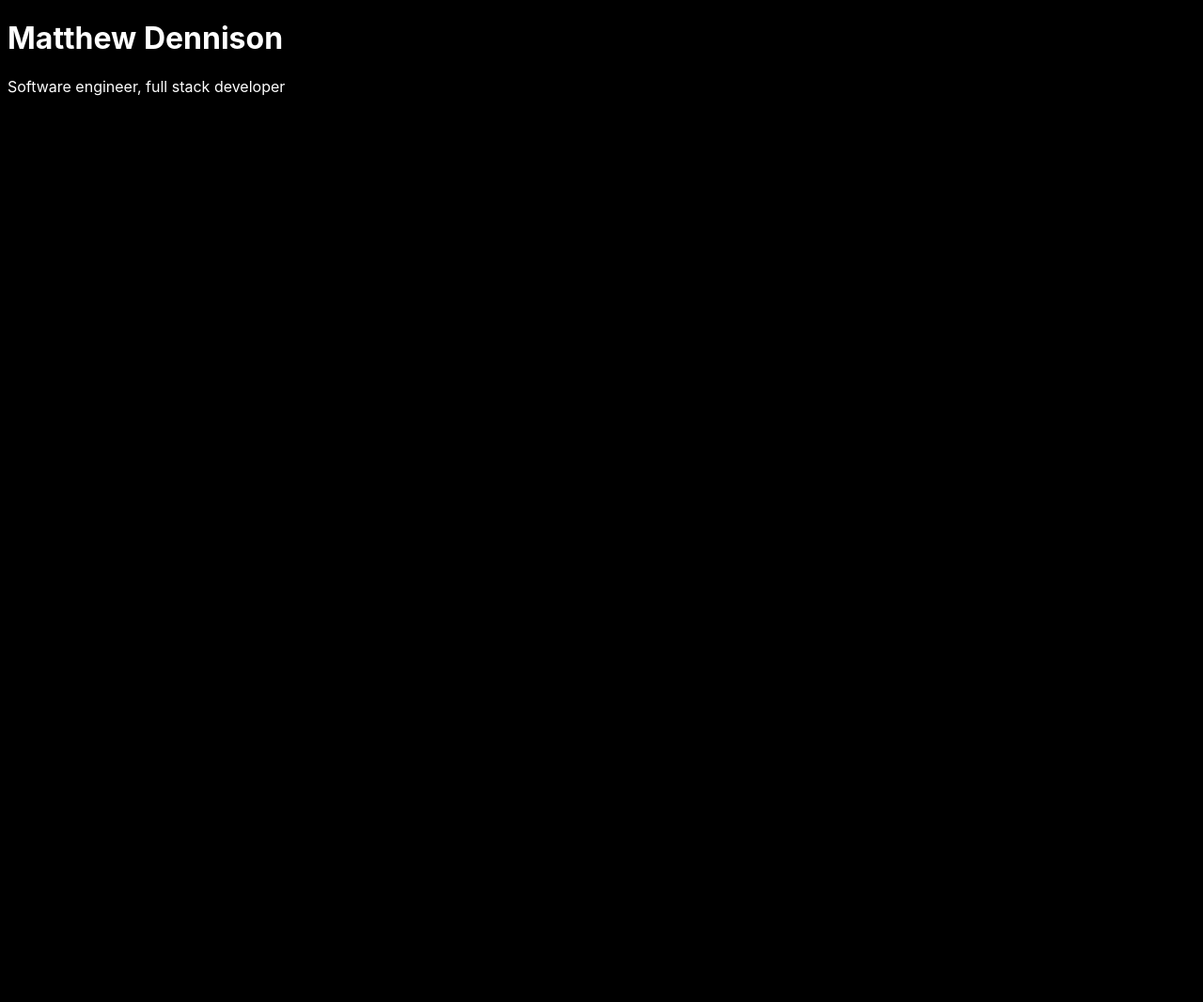
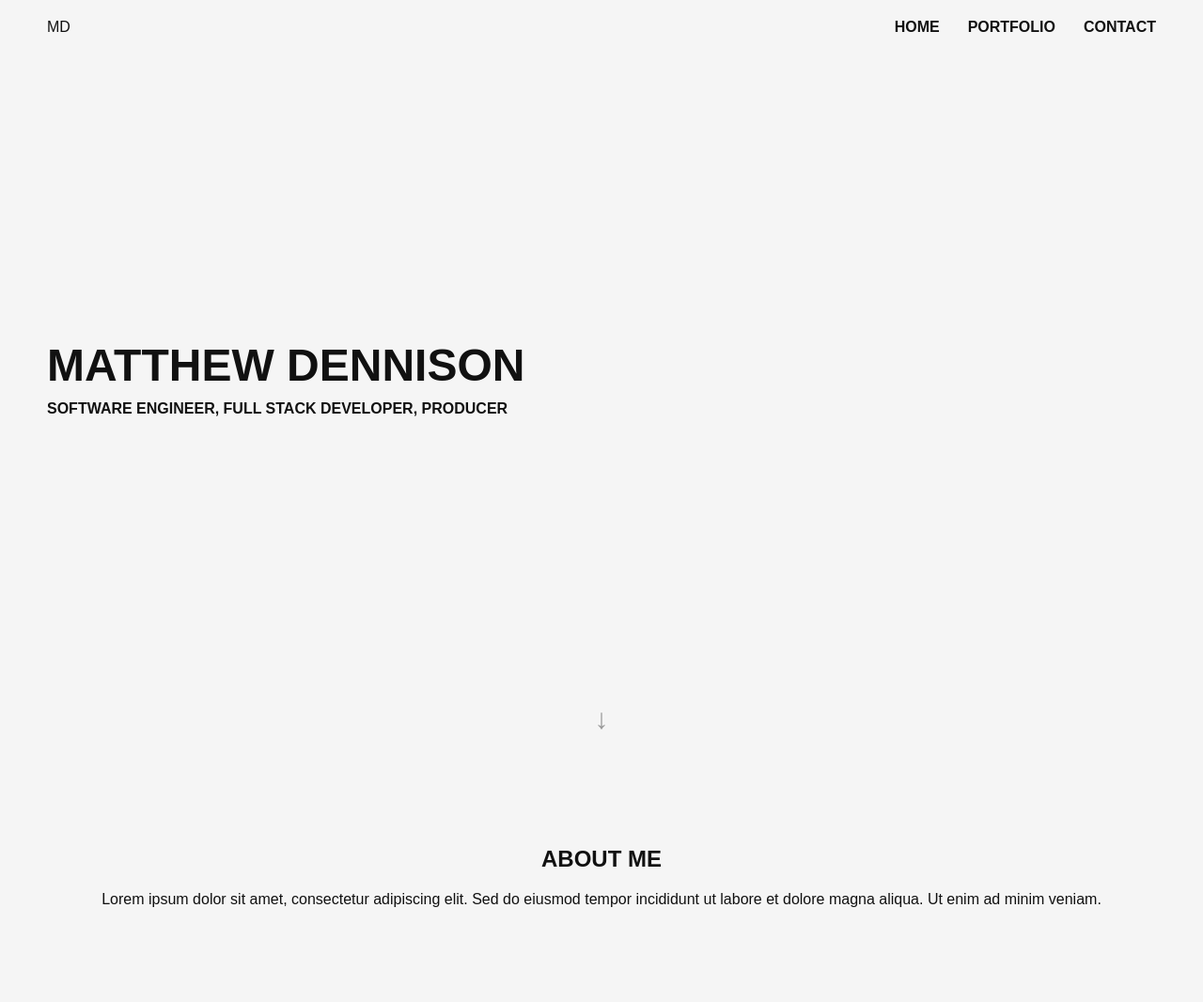
Before and after one commit to matthew-dennison/matthew-dennison.github.io, a plain HTML site: page index.html in a window 1280 px wide. Shown: the whole page at 94% size. Before the commit the page ends 800 px from the top, so only its background shows below. Drawn offline with Linux system fonts and the light colour scheme.

Commit message:
update everything

```diff
--- a/index.html
+++ b/index.html
@@ -1,13 +1,40 @@
 <!DOCTYPE html>
-<html>
+<html lang="en">
 <head>
-  <title>Matthew Dennison</title>
+  <meta charset="UTF-8">
+  <title>Portfolio</title>
   <link rel="stylesheet" href="style.css">
 </head>
 <body>
 
-  <h1>Matthew Dennison</h1>
-  <p>Software engineer, full stack developer</p>
+  <!-- HERO SECTION -->
+  <section class="hero">
+    <nav>
+      <div class="logo">MD</div>
+      <ul>
+        <li>HOME</li>
+        <li>PORTFOLIO</li>
+        <li>CONTACT</li>
+      </ul>
+    </nav>
+
+    <div class="hero-content">
+      <h1>MATTHEW DENNISON</h1>
+      <p>SOFTWARE ENGINEER, FULL STACK DEVELOPER, PRODUCER</p>
+    </div>
+
+    <!-- Arrow -->
+    <div class="arrow" id="scrollArrow">↓</div>
+  </section>
+
+  <!-- ABOUT SECTION -->
+  <section class="about" id="about">
+    <h2>ABOUT ME</h2>
+    <p>
+      Lorem ipsum dolor sit amet, consectetur adipiscing elit. Sed do eiusmod
+      tempor incididunt ut labore et dolore magna aliqua. Ut enim ad minim veniam.
+    </p>
+  </section>
 
   <script src="script.js"></script>
 </body>
--- a/script.js
+++ b/script.js
@@ -1 +1,17 @@
-console.log("Website loaded");
+const arrow = document.getElementById("scrollArrow");
+const about = document.getElementById("about");
+
+// Click arrow → scroll to about
+arrow.addEventListener("click", () => {
+  about.scrollIntoView({ behavior: "smooth" });
+});
+
+// Fade in "About Me" on scroll
+window.addEventListener("scroll", () => {
+  const trigger = window.innerHeight * 0.8;
+  const aboutTop = about.getBoundingClientRect().top;
+
+  if (aboutTop < trigger) {
+    about.classList.add("show");
+  }
+});
--- a/style.css
+++ b/style.css
@@ -1,5 +1,81 @@
+* {
+  margin: 0;
+  padding: 0;
+  box-sizing: border-box;
+  font-family: Arial, sans-serif;
+}
+
 body {
-  background-color: black;
-  color: white;
-  font-family: 'Inter', sans-serif;
+  background: #f5f5f5;
+  color: #111;
 }
+
+/* NAV */
+nav {
+  display: flex;
+  justify-content: space-between;
+  padding: 20px 50px;
+}
+
+nav ul {
+  display: flex;
+  gap: 30px;
+  list-style: none;
+  font-weight: bold;
+}
+
+/* HERO */
+.hero {
+  height: 100vh;
+  display: flex;
+  flex-direction: column;
+  justify-content: space-between;
+}
+
+.hero-content {
+  padding: 80px 50px;
+}
+
+.hero h1 {
+  font-size: 48px;
+  font-weight: bold;
+}
+
+.hero p {
+  margin-top: 10px;
+  font-weight: bold;
+}
+
+/* ARROW */
+.arrow {
+  text-align: center;
+  font-size: 30px;
+  opacity: 0.4;
+  animation: bounce 1.5s infinite;
+  cursor: pointer;
+  margin-bottom: 20px;
+}
+
+/* Arrow animation */
+@keyframes bounce {
+  0%, 100% { transform: translateY(0); }
+  50% { transform: translateY(10px); }
+}
+
+/* ABOUT SECTION */
+.about {
+  padding: 100px 50px;
+  text-align: center;
+  opacity: 0;
+  transform: translateY(50px);
+  transition: 0.8s ease;
+}
+
+.about.show {
+  opacity: 1;
+  transform: translateY(0);
+}
+
+.about h2 {
+  margin-bottom: 20px;
+}
```
